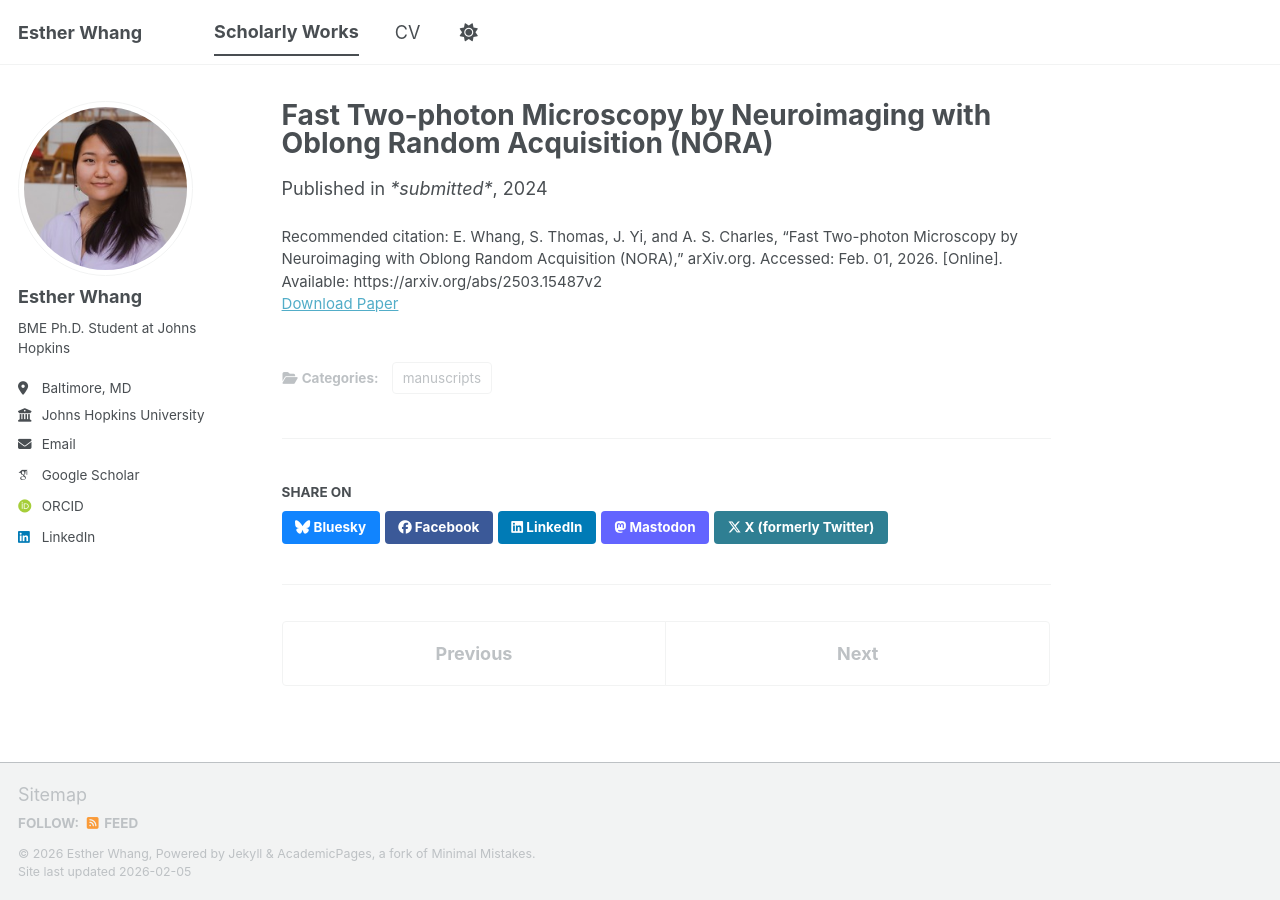
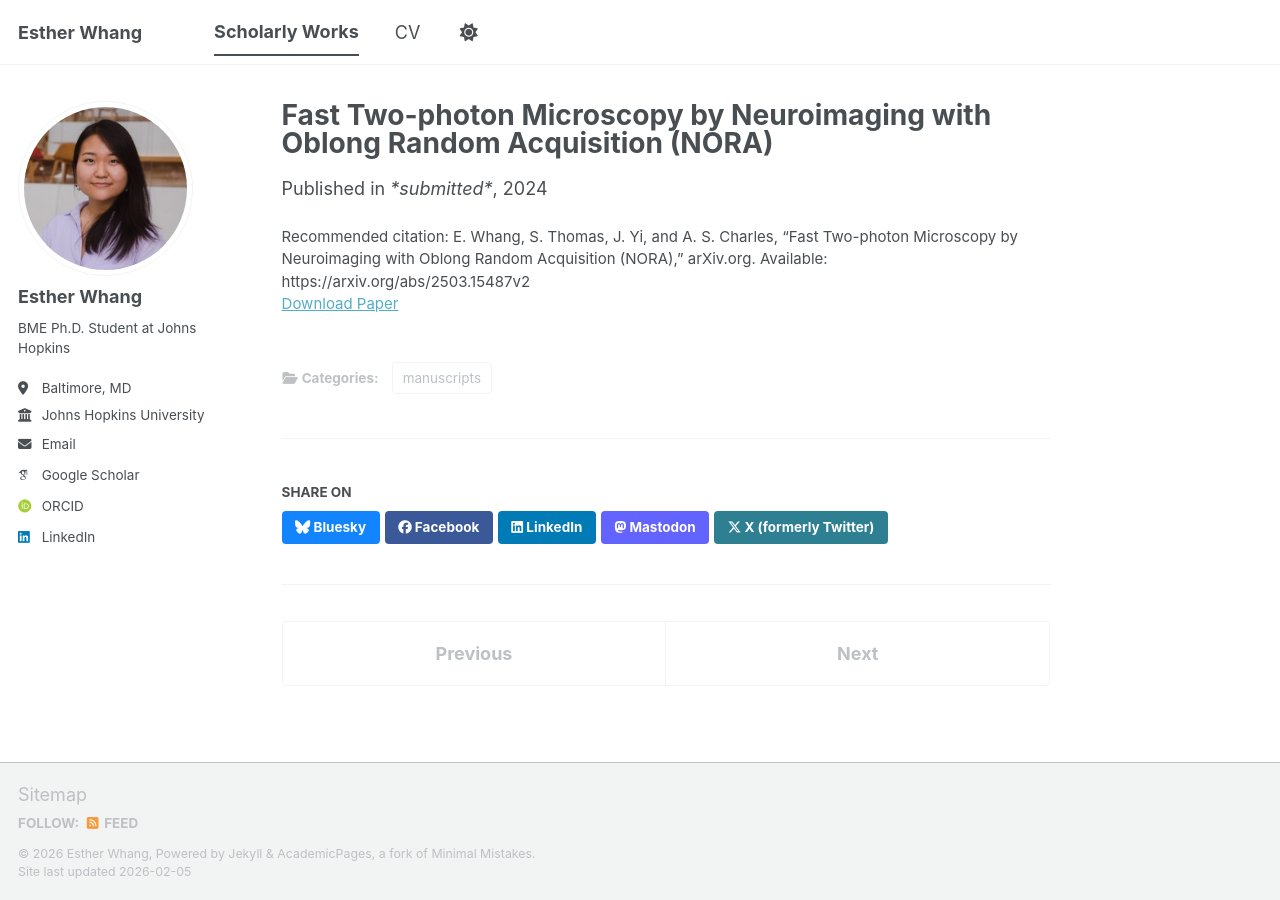
Before and after one commit to emwhang/emwhang.github.io, a Jekyll site: the page built from _works/2024-03-19-nora.md, in a window 1280 px wide. Built offline with Jekyll 4.4.1, drawn with Linux system fonts in a browser that asks for light colours; some web fonts are replaced; a script bundle is joined from its source files by our own code; library files that are not in the unit come from our copies.

Commit message:
citation

```diff
--- a/_works/2024-03-19-nora.md
+++ b/_works/2024-03-19-nora.md
@@ -7,7 +7,7 @@ excerpt: 'My current Ph.D. project.'
 date: 2024-03-19
 venue: '*submitted*'
 paperurl: 'https://arxiv.org/abs/2503.15487v2'
-citation: 'E. Whang, S. Thomas, J. Yi, and A. S. Charles, “Fast Two-photon Microscopy by Neuroimaging with Oblong Random Acquisition (NORA),” arXiv.org. Accessed: Feb. 01, 2026. [Online]. Available: https://arxiv.org/abs/2503.15487v2
+citation: 'E. Whang, S. Thomas, J. Yi, and A. S. Charles, “Fast Two-photon Microscopy by Neuroimaging with Oblong Random Acquisition (NORA),” arXiv.org. Available: https://arxiv.org/abs/2503.15487v2
 '
 ---
 <!--
```
